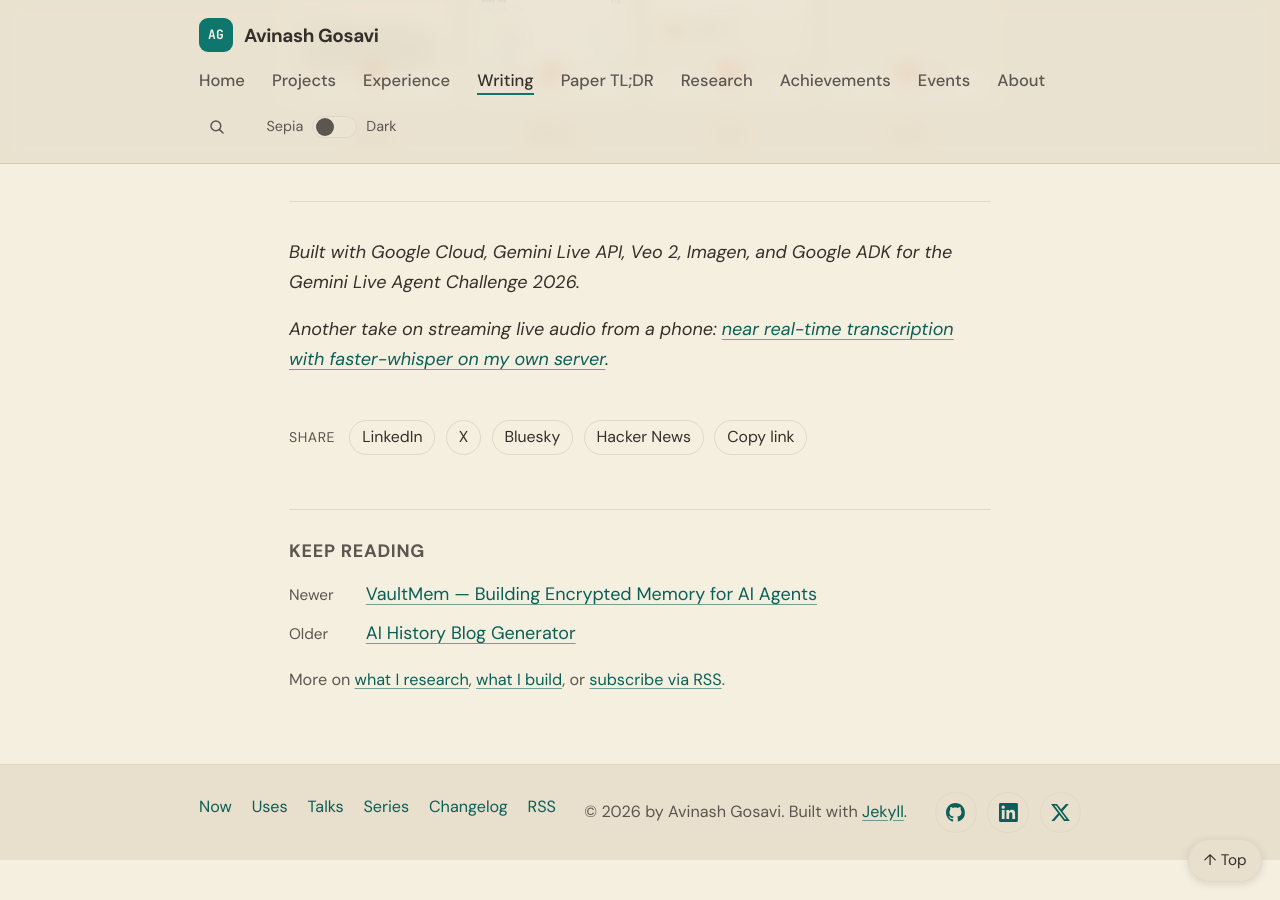
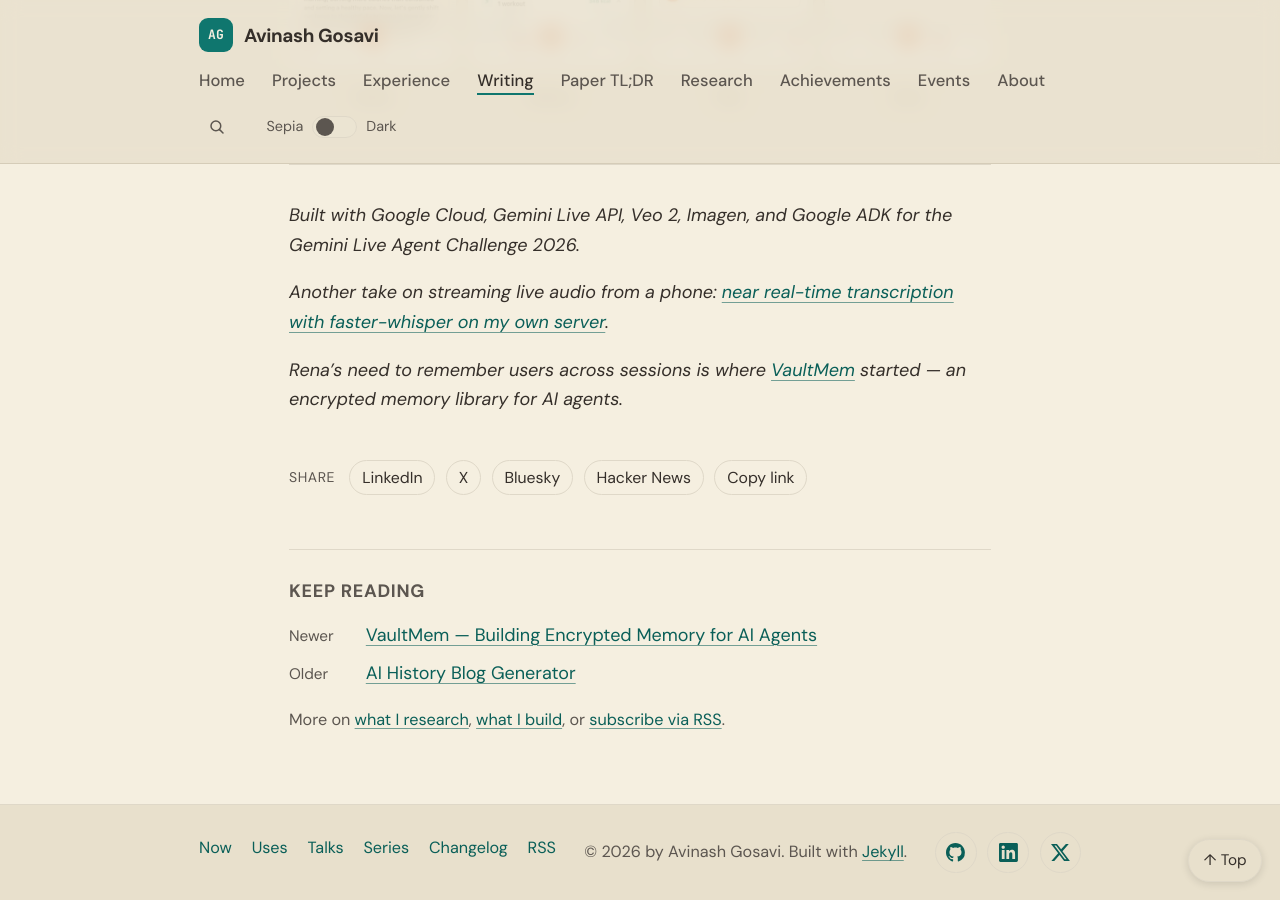
Before and after one commit to aag1091-alt/avinashgosavi.com, a Jekyll site: the page built from _posts/2026-03-16-building-rena-ai-health-companion-gemini-live.md, in a window 1280 px wide and 900 px high, scrolled down 9115 px. Built offline with Jekyll 4.4.1, drawn with Linux system fonts in a browser that asks for light colours.

Commit message:
Rena post: link to VaultMem; drop doubled rule
Co-Authored-By: Claude <noreply@anthropic.com>

```diff
--- a/_data/changelog.yml
+++ b/_data/changelog.yml
@@ -1,5 +1,9 @@
 # Public changelog shown on /changelog and (latest 3) on the homepage.
 # Newest first. desk: Writing | Design | Engineering
+- date: 2026-10-25
+  desk: Writing
+  text: The Rena post now ends with a link to VaultMem, the encrypted memory library that grew out of Rena's need to remember users between sessions.
+  link: /post/building-rena-ai-health-companion-gemini-live/
 - date: 2026-10-25
   desk: Engineering
   text: Each Paper TL;DR post now tells search engines and AI assistants, in structured data, which paper it summarises — its title, authors, year and a link to the original.
--- a/_posts/2026-03-16-building-rena-ai-health-companion-gemini-live.md
+++ b/_posts/2026-03-16-building-rena-ai-health-companion-gemini-live.md
@@ -178,8 +178,6 @@ Fix: use Rena's own TTS voice (`en-US-Neural2-F`) for the coaching audio. Unexpe
 
 ---
 
----
-
 ## App screenshots
 
 <div style="display:flex; gap:12px; justify-content:center; align-items:flex-start; flex-wrap:nowrap; overflow-x:auto;">
@@ -218,3 +216,5 @@ Fix: use Rena's own TTS voice (`en-US-Neural2-F`) for the coaching audio. Unexpe
 *Built with Google Cloud, Gemini Live API, Veo 2, Imagen, and Google ADK for the Gemini Live Agent Challenge 2026.*
 
 *Another take on streaming live audio from a phone: [near real-time transcription with faster-whisper on my own server]({% post_url 2026-04-12-live-audio-transcription-whisper %}).*
+
+*Rena's need to remember users across sessions is where [VaultMem]({% post_url 2026-03-21-vaultmem-encrypted-memory-for-ai-agents %}) started — an encrypted memory library for AI agents.*
```
